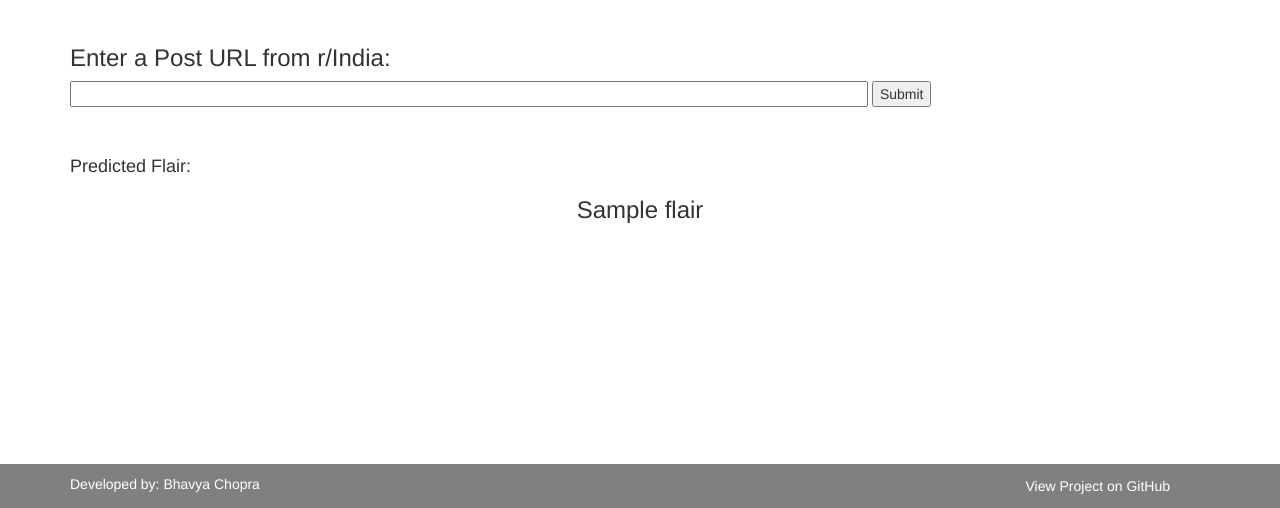
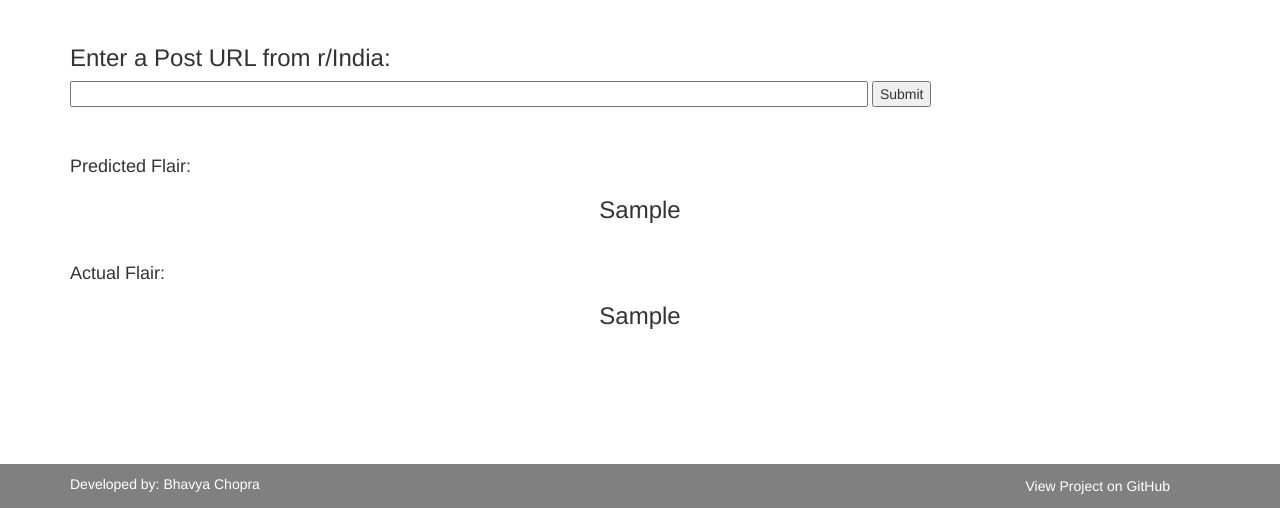
Before and after one commit to BhavyaC16/FlairifyMe, a Flask app: template templates/home.html in a window 1280 px wide. Shown: the part 292-800 px from the top of the page. Run offline with Flask 2, Linux system fonts and the light colour scheme; the template is opened without the code that fills it: most values are stand-ins (such as "Sample title", 1, 10 or a date in 2020); parts of the project's set-up code (start-up, migrations or seed data) failed here and were passed over; some libraries are stand-ins or nearby versions.

Commit message:
Added feature to display actual flair of submitted post

```diff
--- a/app.py
+++ b/app.py
@@ -1,5 +1,5 @@
 from flask import Flask, render_template,request, make_response
-from flair_predictor import FlairifyMe
+from flair_predictor import FlairifyMe, FlairDetect
 import json
 import os
 port = int(os.environ.get("PORT",5000))
@@ -12,9 +12,10 @@
 def flairDetect():
 	redditURL = request.form['redditpost']
 	print(redditURL)
-	flair = str(FlairifyMe(str(redditURL)))
-	print(flair)
-	return render_template('home.html',flair=flair)
+	predicted_flair = str(FlairifyMe(str(redditURL)))
+	actual_flair = str(FlairDetect(str(redditURL)))
+	print(predicted_flair, actual_flair)
+	return render_template('home.html', predicted_flair = predicted_flair, actual_flair = actual_flair)
 @app.route('/postAnalysis')
 def postAnalysis():
 	return render_template('analysis.html')
--- a/flair_predictor.py
+++ b/flair_predictor.py
@@ -66,3 +66,8 @@
 	combine = data['title_words']+data['body_words']+data['comment_words']
 	data = data.assign(combined=combine)
 	return(model.predict(data['combined'])[0])
+
+def FlairDetect(url):
+	submission = reddit.submission(url = url)
+	actual_flair = submission.link_flair_css_class
+	return(actual_flair)
--- a/templates/home.html
+++ b/templates/home.html
@@ -86,7 +86,10 @@
 			<br>
 			<br>
 			<h4> Predicted Flair: </h4>
-			<h3 align='center'>{{ flair }}</h3>
+			<h3 align='center'>{{ predicted_flair }}</h3>
+			<br>
+			<h4> Actual Flair: </h4>
+			<h3 align='center'>{{ actual_flair }}</h3>
 		</div>
 		<div class="footer">
         	<div class="container">Developed by: Bhavya Chopra
```
